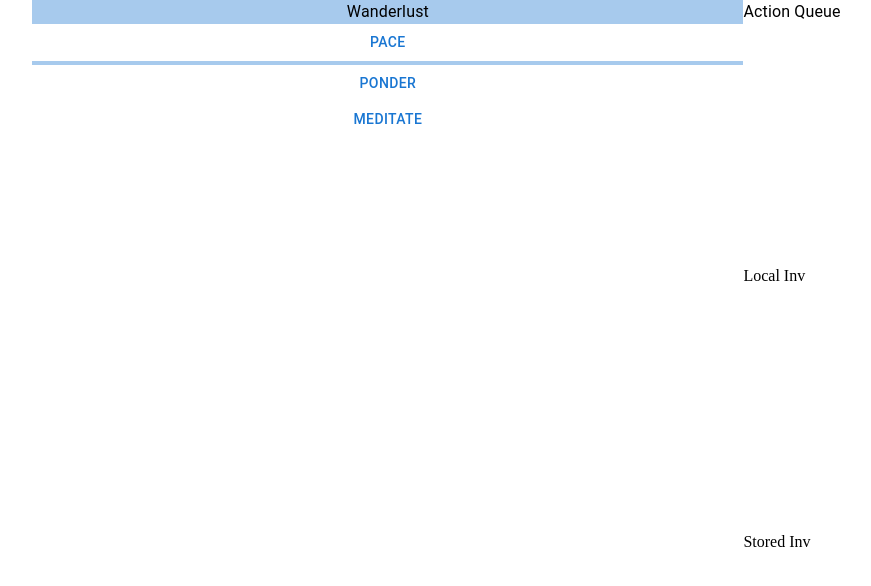
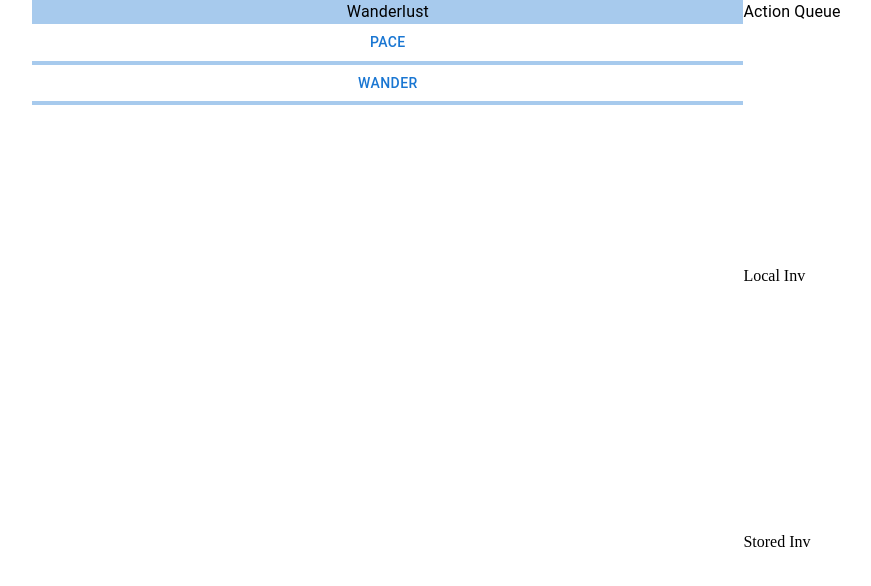
Before and after one commit to SirPrimrose/Eudaimonia, a React (Create React App) app: page / in a window 1280 px wide. Shown: the top 586 px of the page, without its empty margins (181-1052 px from the left). Built offline with nearby package versions, Linux system fonts and the light colour scheme.

Commit message:
Render jobs dynamically

```diff
--- a/src/game/jobs.js
+++ b/src/game/jobs.js
@@ -2,6 +2,7 @@ import { SKILLS } from './consts';
 
 const JOB_NAMES = {
   PACE: 'Pace',
+  WANDER: 'Wander',
 };
 
 const JOB_BASES = {
@@ -10,6 +11,11 @@ const JOB_BASES = {
     currentXp: 0,
     maxXp: 20,
   },
+  [JOB_NAMES.WANDER]: {
+    skill: SKILLS.AGILITY,
+    currentXp: 0,
+    maxXp: 50,
+  },
 };
 
 export { JOB_NAMES, JOB_BASES };
--- a/src/game/layout/phases/prep/PreparationActions.jsx
+++ b/src/game/layout/phases/prep/PreparationActions.jsx
@@ -9,6 +9,7 @@ import {
 import { JOB_NAMES } from '../../../jobs';
 import { createJobQueueEntry } from '../../../jobConstructor';
 
+const availableJobs = [JOB_NAMES.PACE, JOB_NAMES.WANDER];
 class PreparationActions extends React.PureComponent {
   beginPacing = () => {
     const { addJob } = this.props;
@@ -16,20 +17,19 @@ class PreparationActions extends React.PureComponent {
     addJob(createJobQueueEntry(JOB_NAMES.PACE));
   };
 
-  render() {
+  renderAvailableJobs = () => {
     const { getProgress } = this.props;
 
-    return (
-      <Stack className="prepActions">
-        <Button onClick={this.beginPacing}>{JOB_NAMES.PACE}</Button>
-        <LinearProgress
-          variant="determinate"
-          value={getProgress(JOB_NAMES.PACE)}
-        />
-        <Button onClick={this.beginPondering}>Ponder</Button>
-        <Button onClick={this.beginMeditating}>Meditate</Button>
-      </Stack>
-    );
+    return availableJobs.map((job) => (
+      <>
+        <Button onClick={this.beginPacing}>{job}</Button>
+        <LinearProgress variant="determinate" value={getProgress(job)} />
+      </>
+    ));
+  };
+
+  render() {
+    return <Stack className="prepActions">{this.renderAvailableJobs()}</Stack>;
   }
 }
 
```
